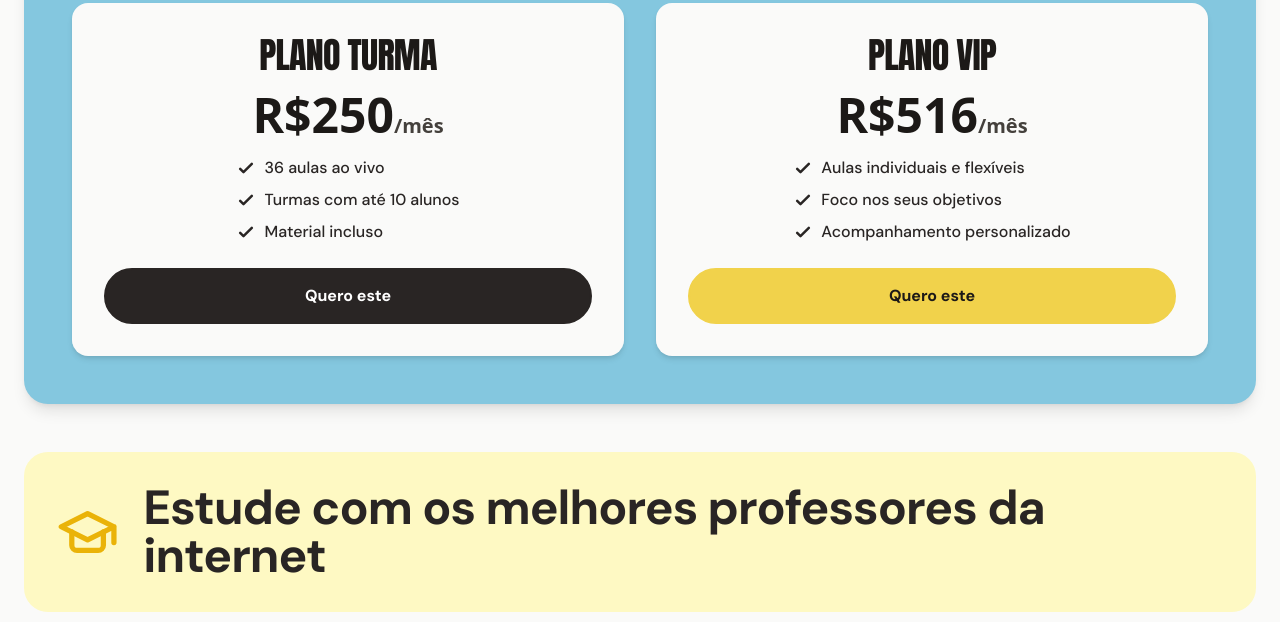
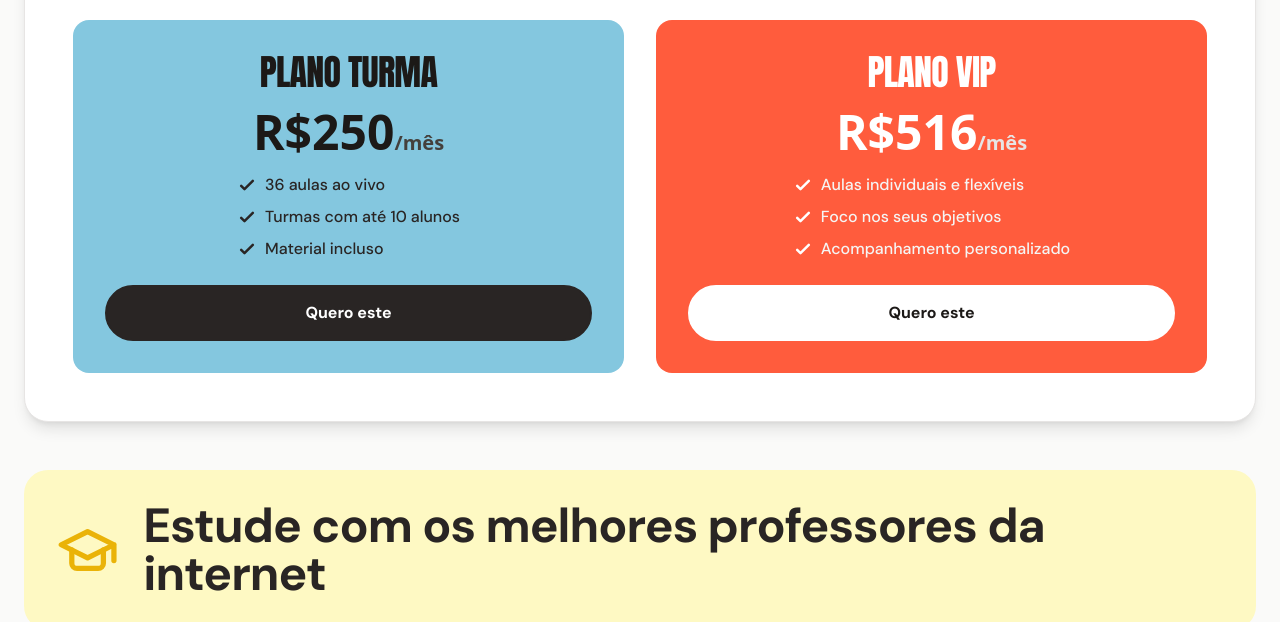
Before and after one commit to teacheraleff/site-slap, a plain HTML site: page index.html in a window 1280 px wide. Shown: the part 673-1295 px from the top of the page. Drawn offline with nearby package versions, Linux system fonts and the light colour scheme.

Commit message:
Update index.html

```diff
--- a/index.html
+++ b/index.html
@@ -154,9 +154,9 @@
     </style>
 </head>
 <body class="antialiased">
-    <div x-data="{ currentPage: 'inicio', isModalOpen: false, selectedPlan: '' }">
+    <div x-data="{ currentPage: 'inicio', isModalOpen: false, selectedPlan: '', mobileMenuOpen: false }">
         <!-- Menu Superior -->
-        <header x-data="{ mobileMenuOpen: false }" class="sticky top-0 z-50 py-4 bg-white/90 backdrop-blur-md shadow-sm">
+        <header class="sticky top-0 z-50 py-4 bg-white/90 backdrop-blur-md shadow-sm">
             <nav class="container mx-auto px-6 flex justify-between items-center">
                 <div>
                     <a href="#" @click.prevent="currentPage = 'inicio'"><img src="https://res.cloudinary.com/dqfi22uz0/image/upload/v1749844214/SLAP_TIPO_PRETO_l5cziy.png" alt="SLAP Logo" class="h-8 w-auto"></a>
@@ -218,12 +218,12 @@
                     </div>
                 </section>
 
-                <div class="container mx-auto px-6 space-y-12 mt-12">
+                <div class="container mx-auto px-6 mt-16 space-y-12">
                     <section>
-                         <div class="bg-[#84C7DF] p-8 md:p-12 rounded-3xl shadow-lg">
-                            <h2 class="text-4xl md:text-5xl mb-12 text-center text-white">Planos para a Sua Evolução</h2>
+                         <div class="bg-white p-8 md:p-12 rounded-3xl shadow-lg border border-stone-200">
+                            <h2 class="text-4xl md:text-5xl mb-12 text-center">Planos para a Sua Evolução</h2>
                             <div class="flex flex-col md:flex-row gap-8 items-stretch">
-                                <div class="md:w-1/2 bg-stone-50 text-stone-900 p-8 rounded-2xl flex flex-col text-center shadow-md">
+                                <div class="md:w-1/2 bg-[#84C7DF] text-stone-900 p-8 rounded-2xl flex flex-col text-center">
                                     <h3 class="text-4xl">Plano Turma</h3>
                                     <p class="text-5xl font-extrabold my-4 font-sans">R$250<span class="text-xl font-bold text-stone-700">/mês</span></p>
                                     <ul class="space-y-2 text-stone-800 text-left mx-auto mb-6 flex-grow font-medium">
@@ -233,15 +233,15 @@
                                     </ul>
                                     <button @click="isModalOpen = true; selectedPlan = 'Plano Turma'" class="button-primary justify-center bg-stone-800 text-white hover:bg-black border-stone-800">Quero este</button>
                                 </div>
-                                 <div class="md:w-1/2 bg-stone-50 text-stone-900 p-8 rounded-2xl flex flex-col text-center shadow-md">
+                                 <div class="md:w-1/2 bg-[#FF5C3D] text-white p-8 rounded-2xl flex flex-col text-center">
                                     <h3 class="text-4xl">Plano VIP</h3>
-                                    <p class="text-5xl font-extrabold my-4 font-sans">R$516<span class="text-xl font-bold text-stone-700">/mês</span></p>
-                                     <ul class="space-y-2 text-stone-800 text-left mx-auto mb-6 flex-grow font-medium">
-                                        <li class="flex items-center"><svg class="w-5 h-5 text-stone-800 mr-2" fill="none" stroke="currentColor" viewBox="0 0 24 24"><path stroke-linecap="round" stroke-linejoin="round" stroke-width="3" d="M5 13l4 4L19 7"></path></svg>Aulas individuais e flexíveis</li>
-                                        <li class="flex items-center"><svg class="w-5 h-5 text-stone-800 mr-2" fill="none" stroke="currentColor" viewBox="0 0 24 24"><path stroke-linecap="round" stroke-linejoin="round" stroke-width="3" d="M5 13l4 4L19 7"></path></svg>Foco nos seus objetivos</li>
-                                        <li class="flex items-center"><svg class="w-5 h-5 text-stone-800 mr-2" fill="none" stroke="currentColor" viewBox="0 0 24 24"><path stroke-linecap="round" stroke-linejoin="round" stroke-width="3" d="M5 13l4 4L19 7"></path></svg>Acompanhamento personalizado</li>
+                                    <p class="text-5xl font-extrabold my-4 font-sans">R$516<span class="text-xl font-bold text-stone-200">/mês</span></p>
+                                     <ul class="space-y-2 text-stone-100 text-left mx-auto mb-6 flex-grow font-medium">
+                                        <li class="flex items-center"><svg class="w-5 h-5 text-white mr-2" fill="none" stroke="currentColor" viewBox="0 0 24 24"><path stroke-linecap="round" stroke-linejoin="round" stroke-width="3" d="M5 13l4 4L19 7"></path></svg>Aulas individuais e flexíveis</li>
+                                        <li class="flex items-center"><svg class="w-5 h-5 text-white mr-2" fill="none" stroke="currentColor" viewBox="0 0 24 24"><path stroke-linecap="round" stroke-linejoin="round" stroke-width="3" d="M5 13l4 4L19 7"></path></svg>Foco nos seus objetivos</li>
+                                        <li class="flex items-center"><svg class="w-5 h-5 text-white mr-2" fill="none" stroke="currentColor" viewBox="0 0 24 24"><path stroke-linecap="round" stroke-linejoin="round" stroke-width="3" d="M5 13l4 4L19 7"></path></svg>Acompanhamento personalizado</li>
                                     </ul>
-                                    <button @click="isModalOpen = true; selectedPlan = 'Plano VIP'" class="button-primary justify-center">Quero este</button>
+                                    <button @click="isModalOpen = true; selectedPlan = 'Plano VIP'" class="button-primary justify-center bg-white text-stone-900 border-white hover:bg-stone-200 hover:border-stone-200">Quero este</button>
                                 </div>
                             </div>
                         </div>
```
